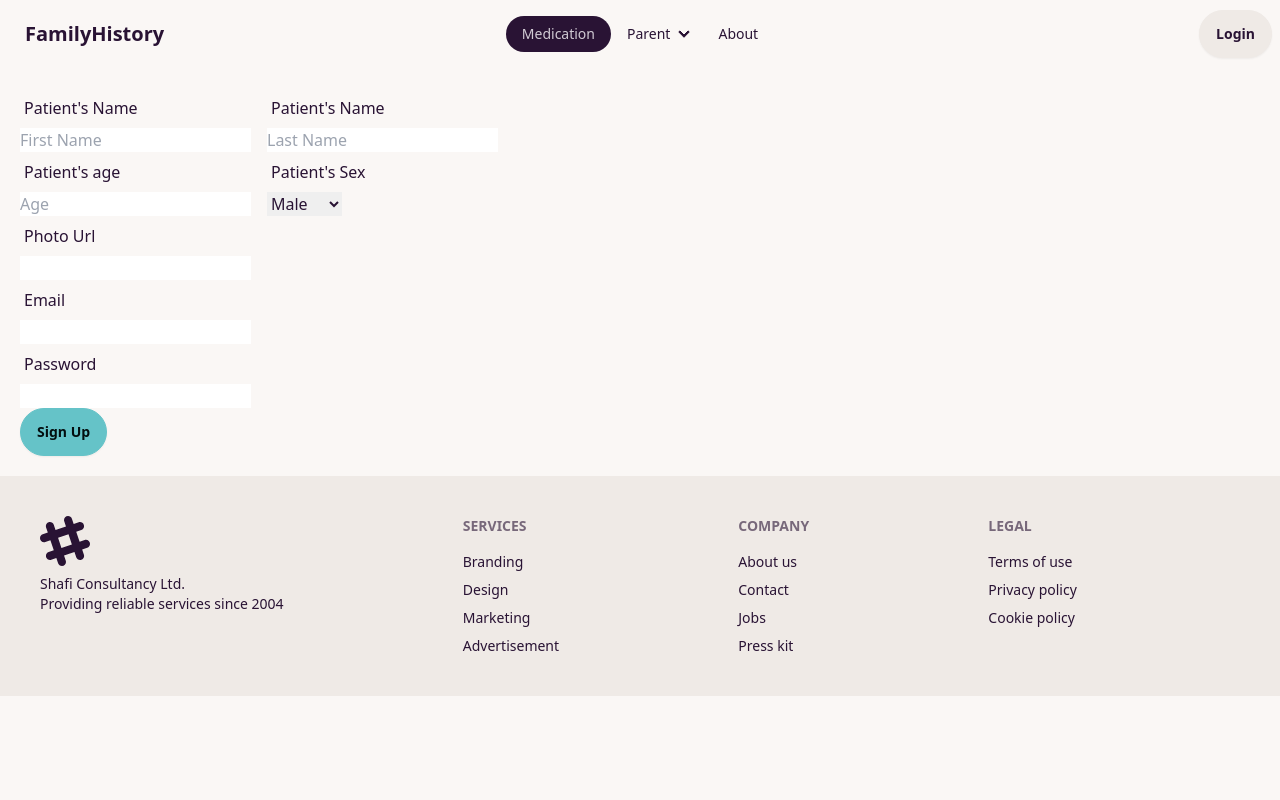
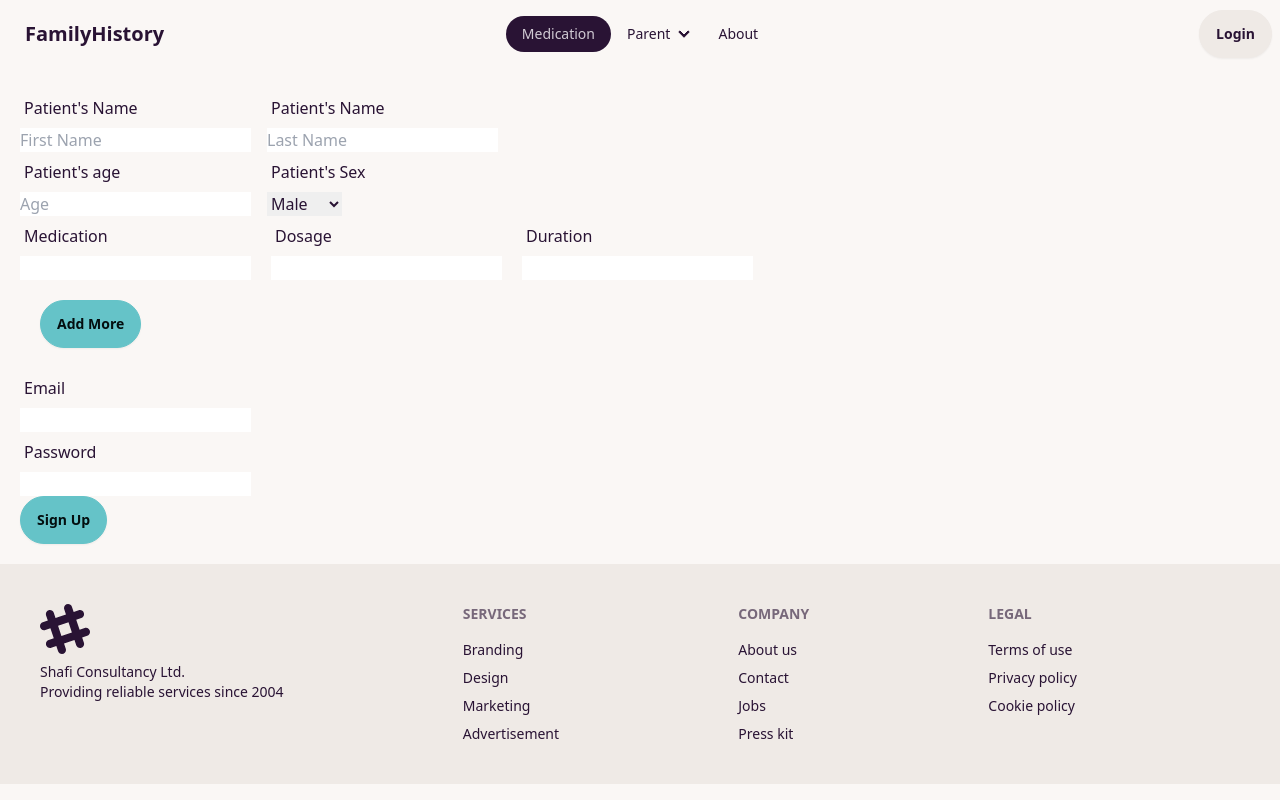
Before and after one commit to Aminul667/med, a React (Vite) app: page /medication in a window 1280 px wide. Built offline with nearby package versions, Linux system fonts and the light colour scheme.

Commit message:
added medication input sections

```diff
--- a/src/pages/AddMedication/AddMedication.jsx
+++ b/src/pages/AddMedication/AddMedication.jsx
@@ -120,10 +120,7 @@ const AddMedication = () => {
               placeholder="Last Name"
               className="input-section"
             /> */}
-            <select
-              {...register("sex", {required: true})}
-              name="sex"
-            >
+            <select {...register("sex", { required: true })} name="sex">
               <option value="Male">Male</option>
               <option value="Female">Female</option>
               <option value="Other">Other</option>
@@ -134,19 +131,50 @@ const AddMedication = () => {
           </div>
         </div>
 
-        {/* photo url */}
+        {/* Medication Information */}
+        <div>
+          <div className="flex gap-5">
             <div className="">
               <label className="label">
-            <span className="">Photo Url</span>
+                <span className="">Medication</span>
               </label>
               <input
                 type="text"
-            {...register("photoUrl")}
-            name="photoUrl"
+                {...register("medication")}
+                name="medication"
                 // placeholder="Name"
                 className="input-section"
               />
               {/* {errors.photoUrl && <span className="error-message">Photo is required</span>} */}
+            </div>
+            <div className="">
+              <label className="label">
+                <span className="">Dosage</span>
+              </label>
+              <input
+                type="text"
+                {...register("dosage")}
+                name="dosage"
+                // placeholder="Name"
+                className="input-section"
+              />
+              {/* {errors.photoUrl && <span className="error-message">Photo is required</span>} */}
+            </div>
+            <div className="">
+              <label className="label">
+                <span className="">Duration</span>
+              </label>
+              <input
+                type="text"
+                {...register("duration")}
+                name="duration"
+                // placeholder="Name"
+                className="input-section"
+              />
+              {/* {errors.photoUrl && <span className="error-message">Photo is required</span>} */}
+            </div>
+          </div>
+          <button className="btn btn-primary m-5">Add More</button>
         </div>
 
         {/* email */}
```
Lines whose indentation alone changed are shown as unchanged.
